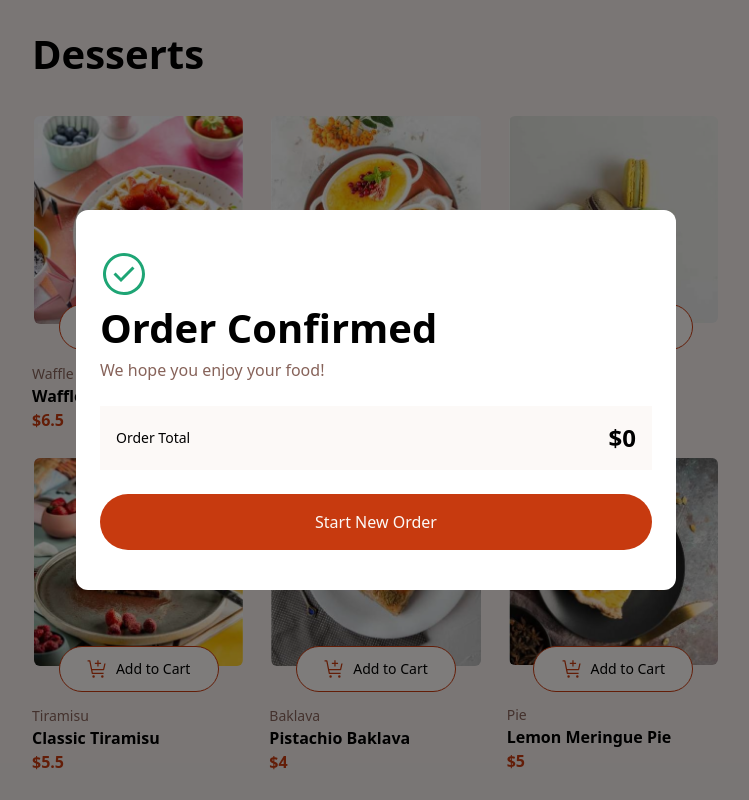
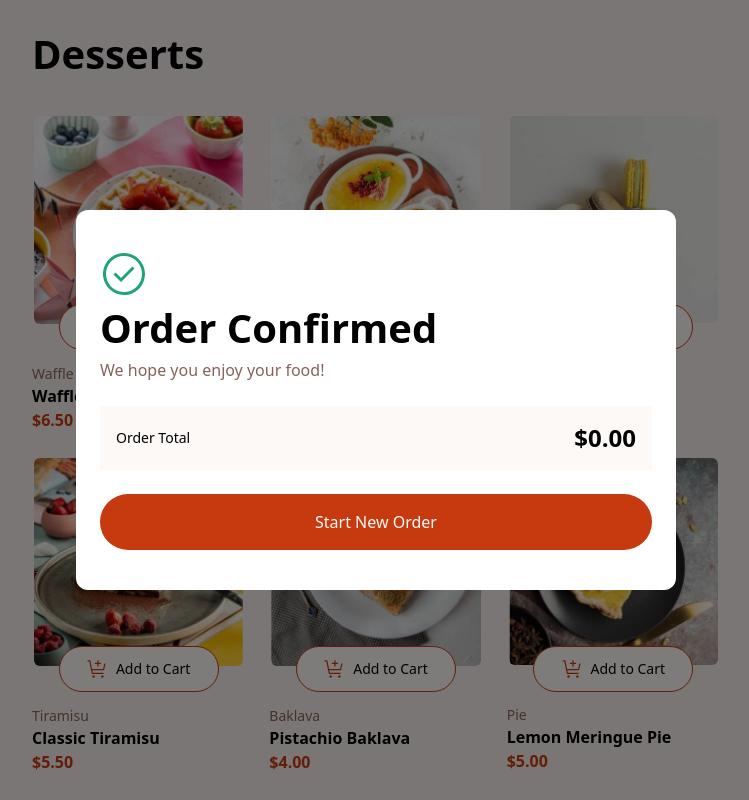
Before and after one commit to Davichobits/product-list-with-cart, a React (Vite) app: page / in a window 1280 px wide. Shown: the top 800 px of the page, without its empty margins (264-1013 px from the left). Built offline with nearby package versions, Linux system fonts and the light colour scheme.

Commit message:
Reset start new order

```diff
--- a/src/components/cart-confirm-item.tsx
+++ b/src/components/cart-confirm-item.tsx
@@ -10,11 +10,11 @@ export const CartConfirmItem = ({name, image, price, quantity}: CartItem) => {
             <h3 className='font-bold'>{name}</h3>
             <div className='flex gap-2'>
               <p className='text-Red font-semibold'>{quantity}x</p>
-              <p className='text-Rose-500'>@${price}</p>
+              <p className='text-Rose-500'>@${price.toFixed(2)}</p>
             </div>
           </div>
         </div>
-        <p className='font-bold text-Rose-900'>${quantity * price}</p>
+        <p className='font-bold text-Rose-900'>${(quantity * price).toFixed(2)}</p>
       </div>
     </div>
   )
--- a/src/components/cart-confirmation.tsx
+++ b/src/components/cart-confirmation.tsx
@@ -1,34 +1,48 @@
-import { CartConfirmItem } from './cart-confirm-item'
-import { CartTotal } from './cart-total'
-import { CartButton } from './cart-button'
-import { useCartStore } from '../store/cart.store'
+import { CartConfirmItem } from './cart-confirm-item';
+import { CartTotal } from './cart-total';
+import { CartButton } from './cart-button';
+import { useCartStore } from '../store/cart.store';
 
 export const CartConfirmation = () => {
+  const { cart } = useCartStore();
 
+  const { showConfirmation, toggleShowConfirmation, clearCart } =
+    useCartStore();
 
-  const {cart} = useCartStore()
-
-  const {showConfirmation, toggleShowConfirmation} = useCartStore();
-
-   const handleDialogClick = (e: React.MouseEvent) => {
+  const handleDialogClick = (e: React.MouseEvent) => {
     e.stopPropagation(); // Detiene que el clic en el contenido dispare el cierre
   };
 
+  const handleStartNewOrder = () => {
+    clearCart();
+    toggleShowConfirmation();
+  };
+
   return (
-    <dialog onClick={toggleShowConfirmation} hidden={showConfirmation} className='bg-black/50 w-full fixed h-screen grid place-content-center'>
-      <div onClick={handleDialogClick} className='w-[375px] md:w-[600px] py-10 px-6 bg-white rounded-xl'>
-        <img src="/assets/images/icon-order-confirmed.svg" alt="icon-order-confirmed" />
-        <h2 className='text-[2.5rem] font-bold' >Order Confirmed</h2>
+    <dialog
+      onClick={toggleShowConfirmation}
+      hidden={showConfirmation}
+      className='bg-black/50 w-full fixed h-screen grid place-content-center'
+    >
+      <div
+        onClick={handleDialogClick}
+        className='w-[375px] md:w-[600px] py-10 px-6 bg-white rounded-xl'
+      >
+        <img
+          src='/assets/images/icon-order-confirmed.svg'
+          alt='icon-order-confirmed'
+        />
+        <h2 className='text-[2.5rem] font-bold'>Order Confirmed</h2>
         <p className='text-Rose-500 mb-6'>We hope you enjoy your food!</p>
 
         <div className='bg-Rose-50'>
-          {
-            cart.map((item)=><CartConfirmItem key={item.name} {...item} />)
-          }
+          {cart.map((item) => (
+            <CartConfirmItem key={item.name} {...item} />
+          ))}
           <CartTotal />
         </div>
-        <CartButton onClick={toggleShowConfirmation} text="Start New Order" />
+        <CartButton onClick={handleStartNewOrder} text='Start New Order' />
       </div>
     </dialog>
-  )
-}
+  );
+};
--- a/src/components/cart-total.tsx
+++ b/src/components/cart-total.tsx
@@ -7,7 +7,7 @@ export const CartTotal = () => {
   return (
     <div className='flex justify-between items-center my-6 p-4'>
       <p className='text-sm'>Order Total</p>
-      <p className='text-2xl font-bold'>${computed.totalCart()}</p>
+      <p className='text-2xl font-bold'>${computed.totalCart().toFixed(2)}</p>
     </div>
   );
 };
--- a/src/components/cart.tsx
+++ b/src/components/cart.tsx
@@ -6,18 +6,25 @@ export const Cart = () => {
   const { cart, toggleShowConfirmation, computed } = useCartStore();
 
   return (
-    <div className='bg-Rose-50 rounded-xl p-6'>
+    <div className='bg-Rose-50 rounded-xl p-6 min-w-[300px] flex flex-col'>
       <h2 className='text-2xl text-Red font-bold mb-6'>
         Your Cart ({cart.length})
       </h2>
 
+      {cart.length === 0 ? (
+        <img
+          src='/assets/images/illustration-empty-cart.svg'
+          alt='illustration empty'
+        />
+      ) : (
+        <>
           {cart.map((item) => {
             return <ItemCart key={item.name} {...item} />;
           })}
 
           <div className='my-6 flex justify-between items-center'>
             <p className='text-sm'>Order Total</p>
-        <p className='text-2xl font-bold'>${computed.totalCart()}</p>
+            <p className='text-2xl font-bold'>${computed.totalCart().toFixed(2)}</p>
           </div>
           <div className='bg-Rose-100 rounded-lg flex justify-center gap-1 p-4 mb-6'>
             <img
@@ -25,10 +32,13 @@ export const Cart = () => {
               alt='icon-carbon-neutral'
             />
             <p className='text-sm'>
-          This is a <span className='font-bold'>carbon-neutral</span> delivery
+              This is a <span className='font-bold'>carbon-neutral</span>{' '}
+              delivery
             </p>
           </div>
-        <CartButton text="Confirm Order" onClick={toggleShowConfirmation} />
+          <CartButton text='Confirm Order' onClick={toggleShowConfirmation} />
+        </>
+      )}
     </div>
   );
 };
--- a/src/components/item-cart.tsx
+++ b/src/components/item-cart.tsx
@@ -16,8 +16,8 @@ export const ItemCart = ({name, price, quantity}: CartItem) => {
         <h3 className='text-Rose-900 font-semibold mb-2'>{name}</h3>
         <div className='flex gap-2'>
           <p className='text-Red font-semibold'>{quantity}x</p>
-          <p className='text-Rose-500'>@${price}</p>
-          <p className='font-semibold text-Rose-500'>${quantity * price}</p>
+          <p className='text-Rose-500'>@${price.toFixed(2)}</p>
+          <p className='font-semibold text-Rose-500'>${(quantity * price).toFixed(2)}</p>
         </div>
       </div>
       <img
--- a/src/components/product-card.tsx
+++ b/src/components/product-card.tsx
@@ -88,7 +88,7 @@ export const ProductCard = ({ image, category, name, price}: Product) => {
       )}
       <p className='text-Rose-500 text-sm'>{category}</p>
       <h2 className='font-semibold'>{name}</h2>
-      <p className='text-Red font-semibold'>${price}</p>
+      <p className='text-Red font-semibold'>${price.toFixed(2)}</p>
     </div>
   );
 };
--- a/src/store/cart.store.ts
+++ b/src/store/cart.store.ts
@@ -7,23 +7,32 @@ interface Store {
   showConfirmation: boolean;
   products: Product[];
   cart: CartItem[];
+
+  clearCart: () => void;
   addItemToCart: (newItem: CartItem) => void;
   updateItemInCart: (updatedItem: CartItem) => void;
   deleteItemFromCart: (name: string) => void;
   toggleShowConfirmation: () => void;
 
   computed: {
-    totalCart: ()=> number;
-  }
+    totalCart: () => number;
+  };
 }
 
-const dataWithQuantity: Product[] = data.map((product)=>({...product, quantity:0}))
+const dataWithQuantity: Product[] = data.map((product) => ({
+  ...product,
+  quantity: 0,
+}));
 
 export const useCartStore = create<Store>((set, get) => ({
   showConfirmation: false,
   products: dataWithQuantity,
 
   cart: [],
+  clearCart: () =>
+    set(() => ({
+      cart: [],
+    })),
 
   addItemToCart: (newItem: CartItem) =>
     set((state) => ({ cart: [...state.cart, newItem] })),
@@ -37,16 +46,21 @@ export const useCartStore = create<Store>((set, get) => ({
       }),
     })),
 
-  deleteItemFromCart: (name) => set((state)=>({
-    cart: state.cart.filter(item=> item.name !== name),
-    products: state.products.map(product => product.name === name ? {...product, quantity: 0}: product)
-  })),
+  deleteItemFromCart: (name) =>
+    set((state) => ({
+      cart: state.cart.filter((item) => item.name !== name),
+      products: state.products.map((product) =>
+        product.name === name ? { ...product, quantity: 0 } : product
+      ),
+    })),
 
-  toggleShowConfirmation: () => set((state)=>({
-    showConfirmation: !state.showConfirmation,
-  })),
+  toggleShowConfirmation: () =>
+    set((state) => ({
+      showConfirmation: !state.showConfirmation,
+    })),
 
   computed: {
-    totalCart: ()=>get().cart.reduce((acc, item)=> acc + (item.price * item.quantity), 0)
-  }
+    totalCart: () =>
+      get().cart.reduce((acc, item) => acc + item.price * item.quantity, 0),
+  },
 }));
```
Lines whose indentation alone changed are shown as unchanged.
